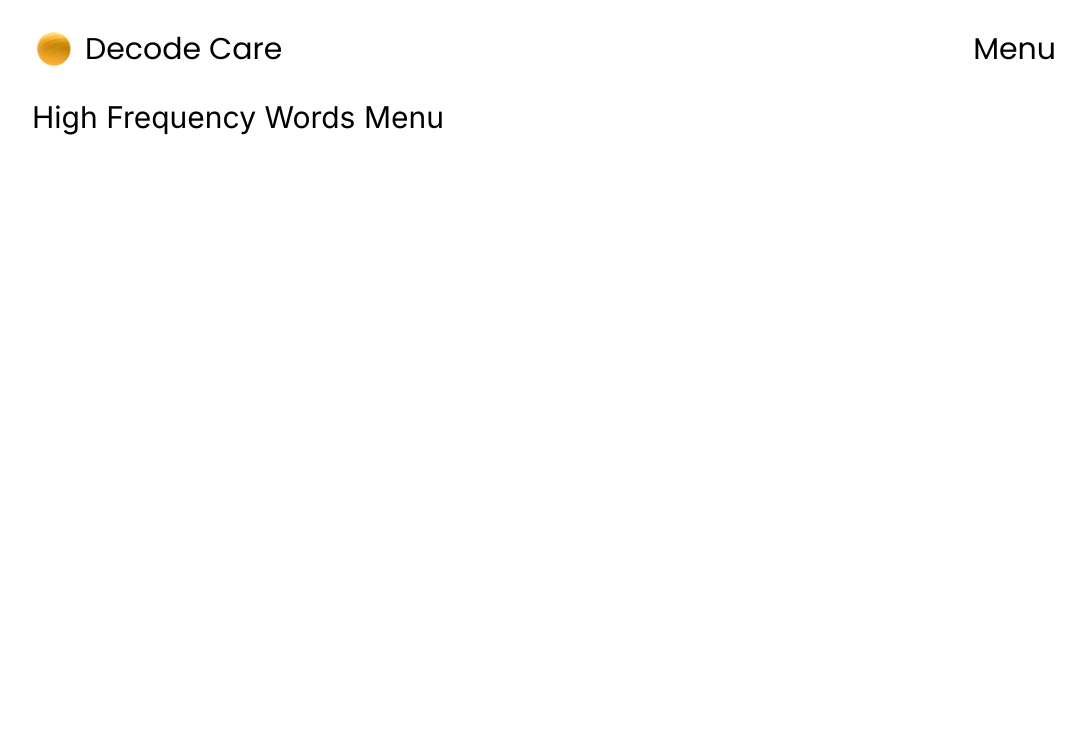
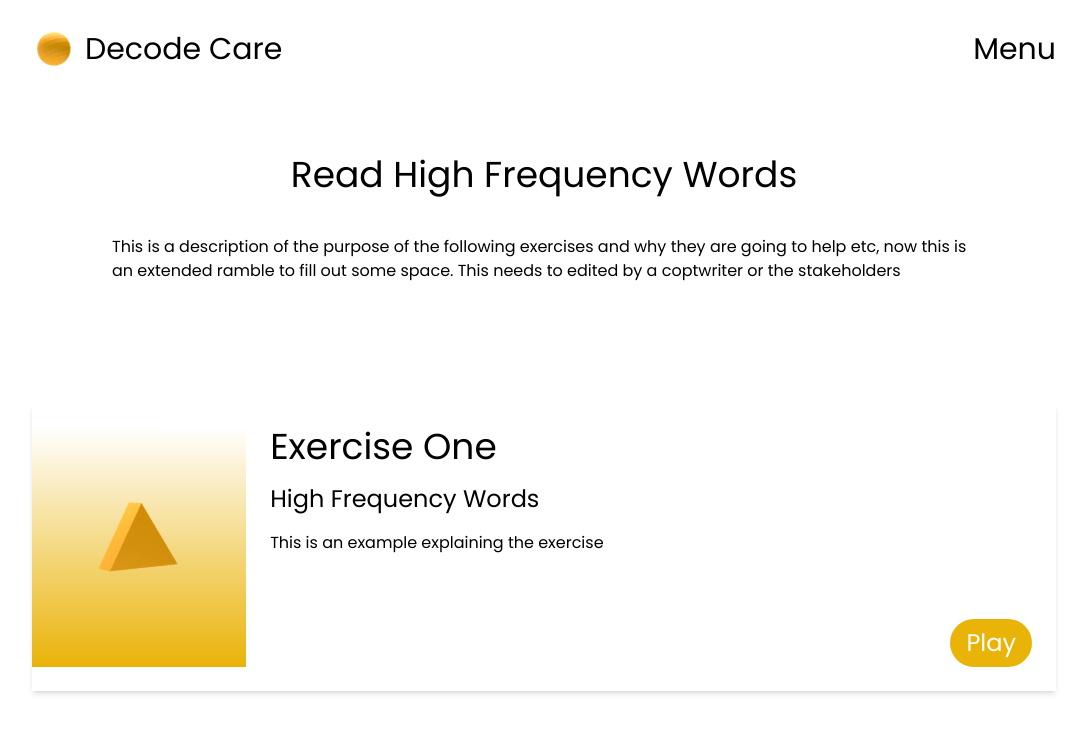
Before and after one commit to ghpaterson/decode-care, a Next.js app: page /HFWMenu in a window 1280 px wide. Shown: the top 732 px of the page, without its empty margins (96-1181 px from the left). Built offline with nearby package versions, Linux system fonts and the light colour scheme; a web font is replaced by a local one.

Commit message:
Started HFW menu, added ExerciseMenuCard

```diff
--- a/app/HFWMenu/page.js
+++ b/app/HFWMenu/page.js
@@ -1,12 +1,36 @@
 import Link from "next/link";
 import NavBar from "@/components/NavBar";
+import ExerciseMenuCard from "@/components/ExerciseMenuCard";
+import yellowTriangle from "/public/yellowTriangle.svg";
 
 export default function HFWMenu() {
   return (
     <>
       <main className="px-10 lg:px-32">
         <NavBar />
-        <h1 className="text-3xl">High Frequency Words Menu</h1>
+        <section>
+          <div className="flex flex-col justify-center items-center gap-10 py-14 font-poppins">
+            <h1 className="text-4xl">Read High Frequency Words</h1>
+            <p className="lg:px-20">
+              This is a description of the purpose of the following exercises
+              and why they are going to help etc, now this is an extended ramble
+              to fill out some space. This needs to edited by a coptwriter or
+              the stakeholders
+            </p>
+          </div>
+        </section>
+        <section className="flex flex-col gap-10 lg:py-16 font-poppins">
+          <ExerciseMenuCard
+            imageSrc={yellowTriangle}
+            title="Exercise One"
+            subTitle="High Frequency Words"
+            description="This is an example explaining the exercise"
+            linkHref=""
+            cardColor="bg-gradient-to-b from-white to bg-yellow-500"
+            imageWidth={150}
+            buttonColor="bg-yellow-500"
+          />
+        </section>
       </main>
     </>
   );
```
Also changed, not shown: public/yellowTriangle.svg (added).
